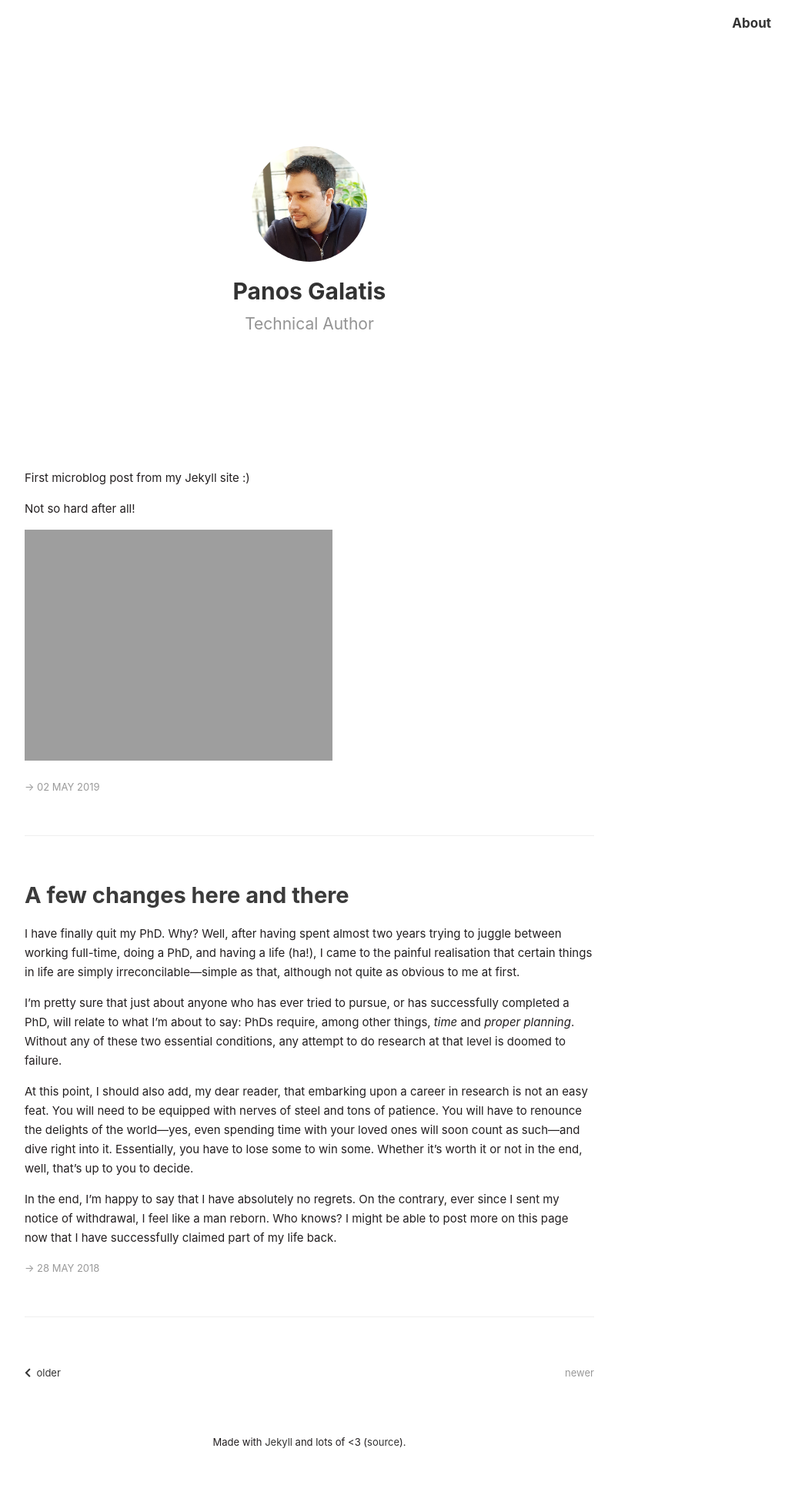
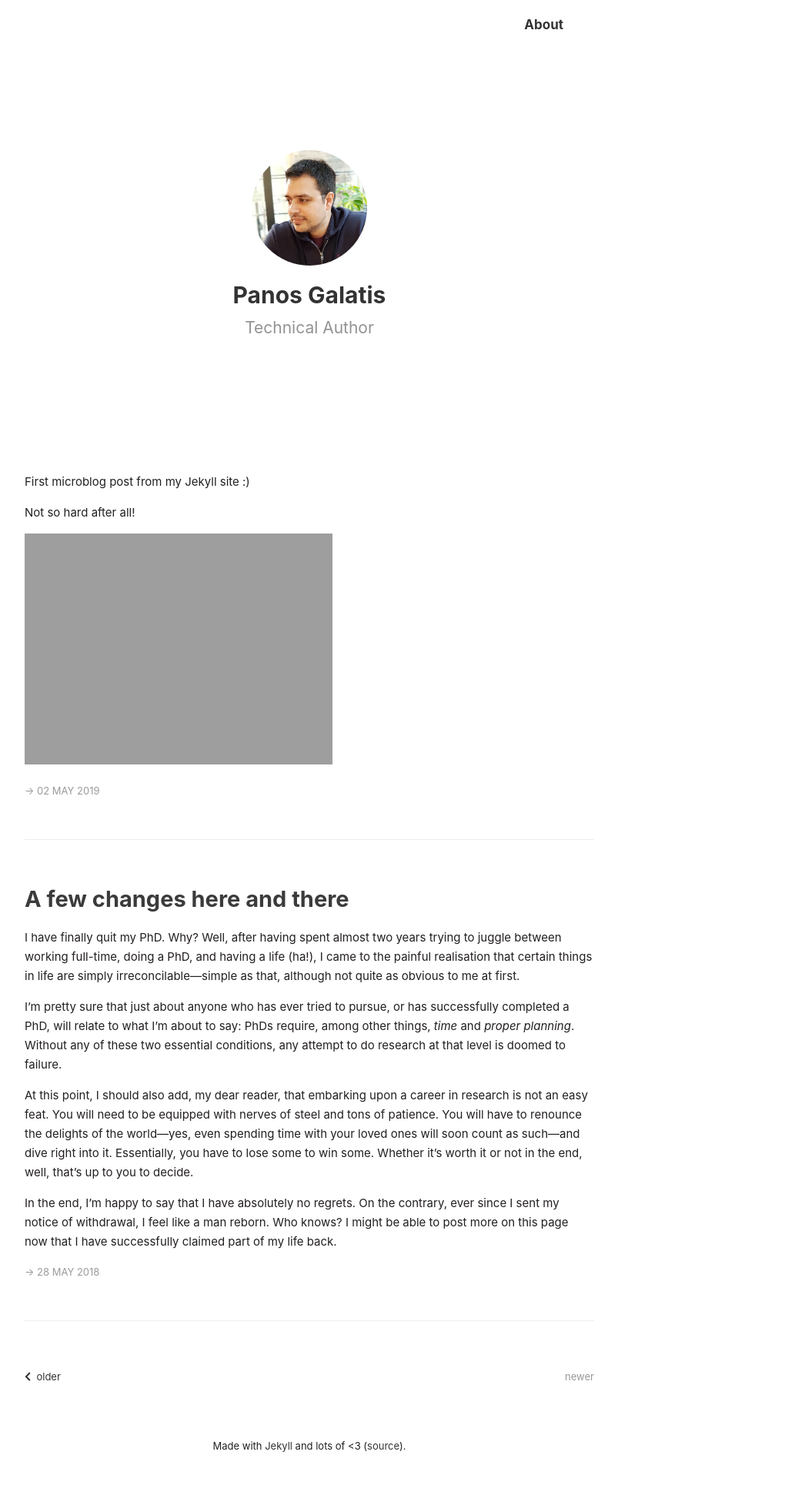
Before and after one commit to pgalatis/pgalatis.github.io, a Jekyll site: the page built from index.html, in a window 1280 px wide. Shown: the whole page at 77% size, without its empty margins (238-1271 px from the left). Built offline with Jekyll 4.4.1, drawn with Linux system fonts in a browser that asks for light colours; nearby versions of some CDN libraries; the list of posts is cut into pages by our own code.

Commit message:
Update default.html

```diff
--- a/_layouts/default.html
+++ b/_layouts/default.html
@@ -65,8 +65,8 @@
 
   </head>
 
-  <body class="fade-out">
-  <script>window.onload = function () { document.body.className = "";}</script>
+  <body>
+   <div class="wrapper"><!-- Start wrapper -->
 
     <header class="top">
         <nav class="tmenu">
@@ -74,9 +74,6 @@
           <!--<a href="#">contact</a>-->
          </nav>
     </header>
-
-
-   <div class="wrapper"><!-- Start wrapper -->
 
    <div class="hero">
      <p><a href="/"><img src="https://pgalatis.github.io/images/me.jpg" title="Me" class="profile"></a></p>
```
